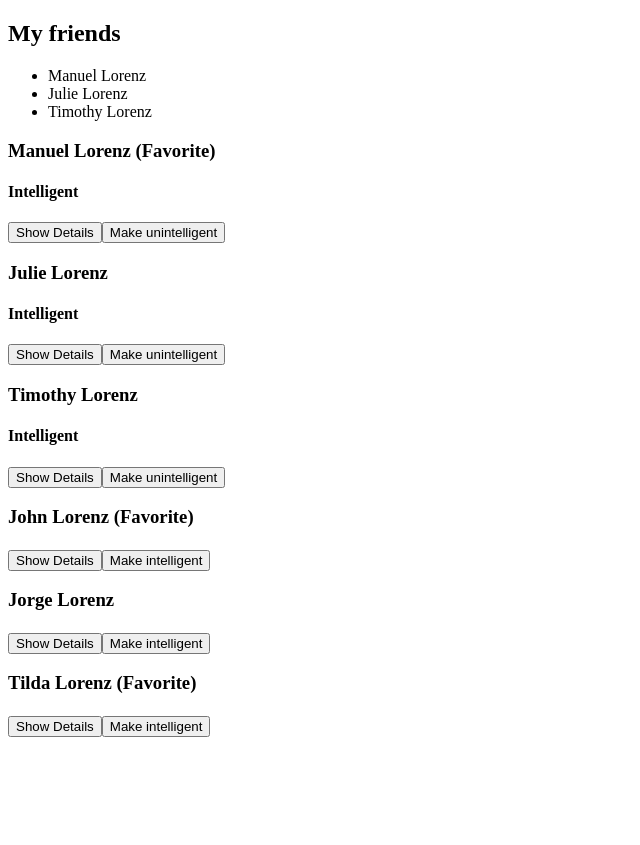
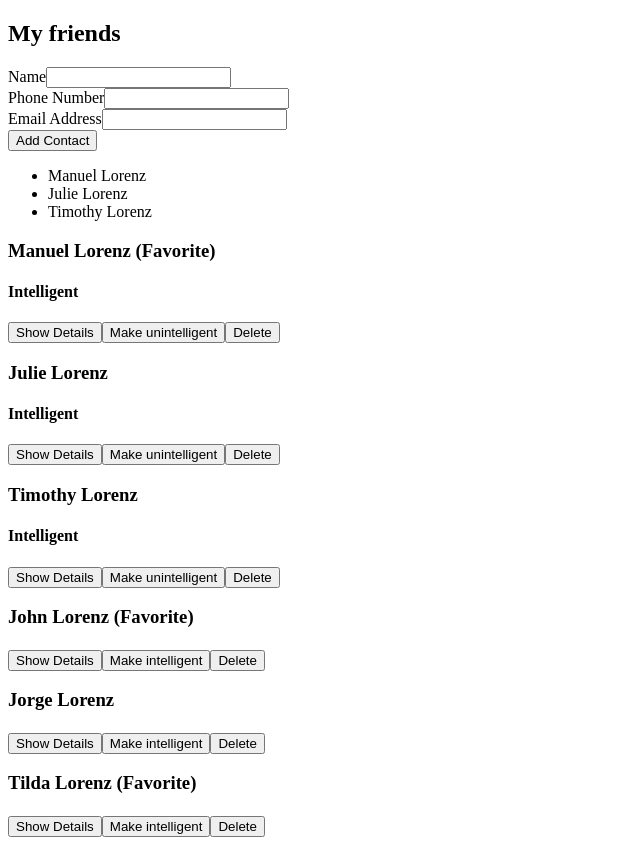
Before and after one commit to refayathaque/vue-first-app, a Vue app: page / in a window 1280 px wide. Shown: the whole page, without its empty margins (0-640 px from the left). Before the commit the page ends 800 px from the top, so only its background shows below. Built offline with nearby package versions, Linux system fonts and the light colour scheme.

Commit message:
Sat Oct 10 2:32

```diff
--- a/src/App.vue
+++ b/src/App.vue
@@ -1,14 +1,38 @@
 <template>
   <h2>My friends</h2>
+  <new-friend @add-contact="addContact"></new-friend>
   <ul>
     <li v-for="friend in friends" :key="friend.id">{{ friend.name }}</li>
   </ul>
-    <friend-contact v-for="friend in friends" :key="friend.id" :name="friend.name" :phone-number="friend.phoneNumber" :email-address="friend.emailAddress" :is-favorite="friend.isFavorite" :is-intelligent="friend.isIntelligent" @toggle-intelligence="toggleIntelligenceChange"></friend-contact>
+  <friend-contact
+    v-for="friend in friends"
+    :key="friend.id"
+    :name="friend.name"
+    :phone-number="friend.phoneNumber"
+    :email-address="friend.emailAddress"
+    :is-favorite="friend.isFavorite"
+    :is-intelligent="friend.isIntelligent"
+    @toggle-intelligence="toggleIntelligenceChange"
+    @delete-friend="deleteContact"
+  ></friend-contact>
 
-    <!-- toggle intelligence won't work for these -->
-    <friend-contact name="John Lorenz" phone-number="2023415049" :is-favorite="1"></friend-contact>
-    <friend-contact name="Jorge Lorenz" phone-number="2023415044" email-address="jo.lorenz@gmail.com" :is-favorite="0"></friend-contact>
-    <friend-contact name="Tilda Lorenz" email-address="t.lorenz@gmail.com" :is-favorite="1"></friend-contact>
+  <!-- toggle intelligence won't work for these -->
+  <friend-contact
+    name="John Lorenz"
+    phone-number="2023415049"
+    :is-favorite="1"
+  ></friend-contact>
+  <friend-contact
+    name="Jorge Lorenz"
+    phone-number="2023415044"
+    email-address="jo.lorenz@gmail.com"
+    :is-favorite="0"
+  ></friend-contact>
+  <friend-contact
+    name="Tilda Lorenz"
+    email-address="t.lorenz@gmail.com"
+    :is-favorite="1"
+  ></friend-contact>
 </template>
 
 <script>
@@ -18,36 +42,54 @@ export default {
       friends: [
         {
           id: 1,
-          name: 'Manuel Lorenz',
-          phoneNumber: '2023415040',
-          emailAddress: 'm.lorenz@gmail.com',
+          name: "Manuel Lorenz",
+          phoneNumber: "2023415040",
+          emailAddress: "m.lorenz@gmail.com",
           isFavorite: 1,
-          isIntelligent: true
+          isIntelligent: true,
         },
         {
           id: 2,
-          name: 'Julie Lorenz',
-          phoneNumber: '2023415041',
-          emailAddress: 'j.lorenz@gmail.com',
+          name: "Julie Lorenz",
+          phoneNumber: "2023415041",
+          emailAddress: "j.lorenz@gmail.com",
           isFavorite: 0,
-          isIntelligent: true
+          isIntelligent: true,
         },
         {
           id: 3,
-          name: 'Timothy Lorenz',
-          phoneNumber: '2023415099',
-          emailAddress: 'timo.lorenz@gmail.com',
+          name: "Timothy Lorenz",
+          phoneNumber: "2023415099",
+          emailAddress: "timo.lorenz@gmail.com",
           isFavorite: 0,
-          isIntelligent: true
-        }
-      ]
-    }
+          isIntelligent: true,
+        },
+      ],
+    };
   },
   methods: {
     toggleIntelligenceChange(emailAddress) {
-      const identifiedFriend = this.friends.find(friend => friend.emailAddress === emailAddress )
-      identifiedFriend.isIntelligent = !identifiedFriend.isIntelligent
+      const identifiedFriend = this.friends.find(
+        (friend) => friend.emailAddress === emailAddress
+      );
+      identifiedFriend.isIntelligent = !identifiedFriend.isIntelligent;
+    },
+    addContact(name, phoneNumber, emailAddress) {
+      const newFriendContact = {
+        id: new Date().toISOString(),
+        name,
+        phoneNumber,
+        emailAddress,
+        isFavorite: 0,
+        isIntelligent: false,
+      };
+      this.friends.push(newFriendContact);
+    },
+    deleteContact(emailAddress) {
+      this.friends = this.friends.filter(
+        friend => friend.emailAddress !== emailAddress
+      );
     }
-  }
-}
+  },
+};
 </script>
--- a/src/components/FriendContact.vue
+++ b/src/components/FriendContact.vue
@@ -7,6 +7,7 @@
     <li>Phone: {{ phoneNumber }}</li>
     <li>Email: {{ emailAddress }}</li>
   </ul>
+  <button @click="$emit('delete-friend', emailAddress)">Delete</button>
 </template>
 
 <script>
@@ -49,7 +50,8 @@ export default {
         console.warn ('emailAddress is missing!')
         return false
       }
-    }
+    },
+    'delete-friend': {}
   },
   data() {
     return {
@@ -68,7 +70,10 @@ export default {
     },
     toggleIntelligence() {
       this.$emit('toggle-intelligence', this.emailAddress);
-    }
+    },
+    // deleteFriend() {
+    //   this.$emit('delete-friend');
+    // }
   }
 }
 </script>
--- /dev/null
+++ b/src/components/NewFriend.vue
@@ -0,0 +1,37 @@
+<template>
+  <form @submit.prevent="submitData">
+    <div>
+      <label>Name</label>
+      <input type="text" v-model="enteredName" />
+    </div>
+    <div>
+      <label>Phone Number</label>
+      <input type="tel" v-model="enteredPhoneNumber" />
+    </div>
+    <div>
+      <label>Email Address</label>
+      <input type="email" v-model="enteredEmailAddress" />
+    </div>
+    <div>
+      <button>Add Contact</button>
+    </div>
+  </form>
+</template>
+
+<script>
+export default {
+  emits: [ 'add-contact' ],
+  data() {
+    return {
+      enteredName: '',
+      enteredPhoneNumber: '',
+      enteredEmailAddress: ''
+    }
+  },
+  methods: {
+    submitData() {
+      this.$emit('add-contact', this.enteredName, this.enteredPhoneNumber, this.enteredEmailAddress)
+    }
+  }
+}
+</script>
--- a/src/main.js
+++ b/src/main.js
@@ -2,8 +2,12 @@ import { createApp } from 'vue'
 
 import App from './App.vue'
 import FriendContact from './components/FriendContact.vue';
+import NewFriend from './components/NewFriend.vue';
 
 const app = createApp(App)
 
+// registering components
 app.component('friend-contact', FriendContact);
+app.component('new-friend', NewFriend);
+
 app.mount('#app')
```
